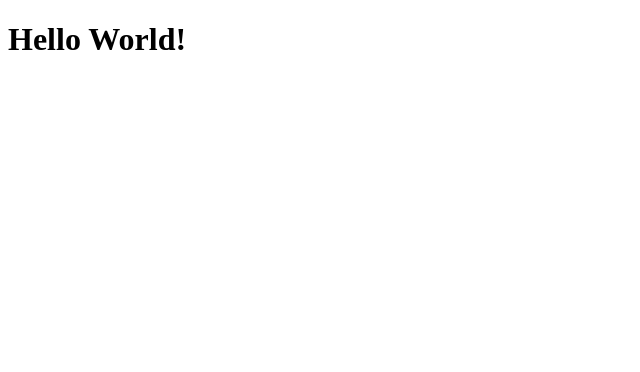
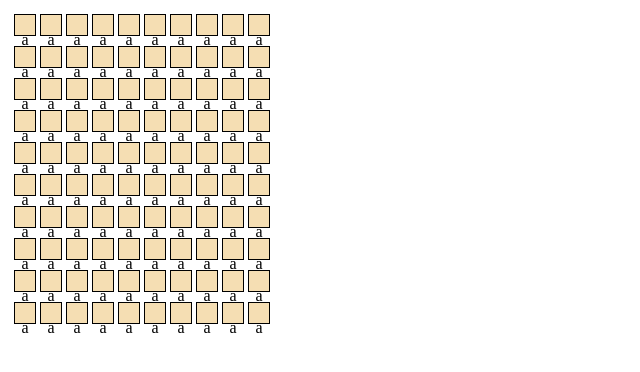
Before and after one commit to LeftySolara/odin-battleship, a React (Create React App) app: page / in a window 1280 px wide. Shown: the top 372 px of the page, without its empty margins (0-640 px from the left). Built offline with nearby package versions, Linux system fonts and the light colour scheme.

Commit message:
Start: implement game board display

```diff
--- a/src/App.js
+++ b/src/App.js
@@ -1,9 +1,10 @@
 import React from 'react';
+import Game from './components/game';
 
 function App() {
   return (
     <div className="App">
-      <h1>Hello World!</h1>
+      <Game />
     </div>
   );
 }
--- /dev/null
+++ b/src/components/game.js
@@ -0,0 +1,8 @@
+import React from 'react';
+import Gameboard from './gameboard';
+
+function Game() {
+  return <Gameboard />;
+}
+
+export default Game;
--- /dev/null
+++ b/src/components/gameboard.css
@@ -0,0 +1,18 @@
+.grid {
+  display: grid;
+  grid-template-columns: repeat(10, 1fr);
+  grid-template-rows: repeat(10, 1fr);
+  grid-gap: 0 0;
+  width: 50%;
+  height: 50%;
+}
+
+.grid-tile {
+  width: 20px;
+  height: 20px;
+  margin: 0;
+  padding: 0;
+  background-color: wheat;
+  border: 1px solid black;
+  text-align: center;
+}
--- /dev/null
+++ b/src/components/gameboard.js
@@ -0,0 +1,38 @@
+import React from 'react';
+import './gameboard.css';
+
+function GameboardTile(props) {
+  const { text } = props;
+  return (
+    <div className="grid-tile">
+      <p>{text}</p>
+    </div>
+  );
+}
+
+function Gameboard() {
+  const grid = Array(10)
+    .fill(null)
+    .map(() => Array(10).fill('a'));
+
+  return (
+    <table>
+      {grid.map((element) => {
+        const row = element.map((el) => {
+          return (
+            <td>
+              <GameboardTile text={el} />
+            </td>
+          );
+        });
+        return (
+          <tr>
+            <td>{row}</td>
+          </tr>
+        );
+      })}
+    </table>
+  );
+}
+
+export default Gameboard;
```
Also changed, not shown: src/factories/gameboard.js (+14 -1 lines), 1 other file (tests, documents, lock files or other folders).
